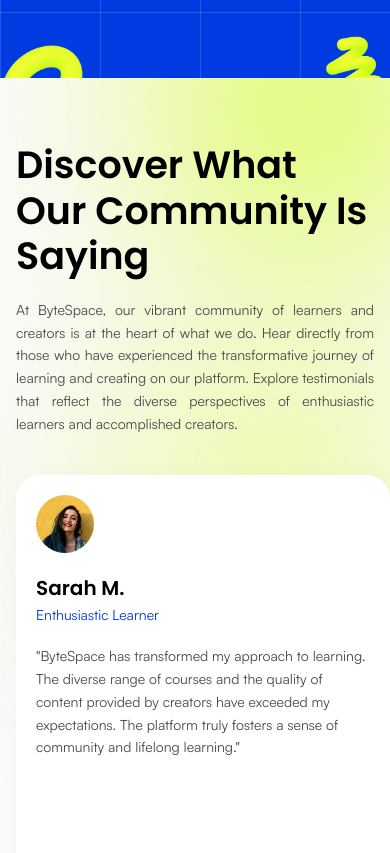
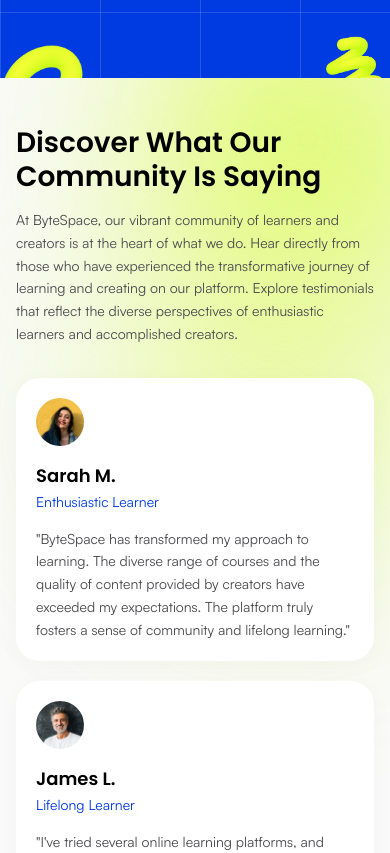
Before and after one commit to fahimx51/bytespace-new, a Next.js app: page / in a window 390 px wide. Shown: the part 6220-7073 px from the top of the page. Built offline with nearby package versions, Linux system fonts and the light colour scheme.

Commit message:
fix: make testimonials section responsive

```diff
--- a/components/landing-page/Testimonials.tsx
+++ b/components/landing-page/Testimonials.tsx
@@ -1,24 +1,33 @@
 import { testimonials, type Testimonial } from "@/data/data";
 import Image from "next/image";
 
-
 function TestimonialCard({ name, role, avatar, quote }: Testimonial) {
     return (
-        <article className="w-[374px] h-[407px]  rounded-3xl bg-white p-5 shadow-[0_4px_24px_rgba(0,0,0,0.03)] md:p-[17px] lg:p-5">
+        <article
+            className={[
+                "w-full rounded-3xl bg-white p-5 shadow-[0_4px_24px_rgba(0,0,0,0.03)] sm:p-6",
+                "max-md:mx-auto max-md:max-w-[420px]",
+
+                "md:max-lg:last:col-span-2 md:max-lg:last:w-[calc(50%-12px)] md:max-lg:last:justify-self-center",
+                "xl:h-[407px] xl:w-[374px] xl:p-5",
+            ].join(" ")}
+        >
             <Image
                 src={avatar}
                 alt={name}
                 width={58}
                 height={58}
-                className="h-[58px] w-[58px] rounded-full object-cover"
+                className="h-12 w-12 rounded-full object-cover sm:h-[58px] sm:w-[58px]"
             />
 
-            <h3 className="font-heading mt-5 text-base text-[20px] font-semibold text-black">
+            <h3 className="font-heading mt-4 text-lg font-semibold text-black sm:mt-5 xl:text-[20px]">
                 {name}
             </h3>
-            <p className="mt-0.5 text-sm md:text-[18px] text-primary">{role}</p>
+            <p className="mt-0.5 text-sm text-primary md:text-base xl:text-[18px]">
+                {role}
+            </p>
 
-            <p className="mt-5 text-sm leading-relaxed text-[#4a4a4f] md:text-[18px]">
+            <p className="mt-4 text-sm leading-relaxed text-[#4a4a4f] sm:mt-5 md:text-base xl:text-[18px]">
                 &quot;{quote}&quot;
             </p>
         </article>
@@ -35,14 +44,14 @@ export default function Testimonials() {
                 <div className="absolute -bottom-[10%] -left-[8%] h-[300px] w-[300px] rounded-full bg-[#b8c8f5]/70 blur-[100px] md:h-[380px] md:w-[380px]" />
             </div>
 
-            <div className="mx-auto max-w-7xl max-md:px-4 py-16 md:py-20">
+            <div className="mx-auto max-w-7xl px-4 py-12 md:px-6 md:py-16 lg:py-20 2xl:px-0">
                 {/* Header */}
-                <div className="flex flex-col gap-5 md:flex-row md:items-end md:justify-between md:gap-12">
-                    <h2 className="font-heading max-w-[577px] text-[38px] font-semibold leading-[1.2] text-black md:text-[44px]">
+                <div className="flex flex-col gap-4 md:gap-5 lg:flex-row lg:items-end lg:justify-between lg:gap-12">
+                    <h2 className="font-heading max-w-[577px] text-[28px] font-semibold leading-[1.2] text-black sm:text-[34px] md:text-[38px] lg:text-[44px]">
                         Discover What Our Community Is Saying
                     </h2>
 
-                    <p className="max-w-[580px] text-justify text-sm leading-relaxed text-[#4a4a4f] md:text-[18px]">
+                    <p className="max-w-[580px] text-sm leading-relaxed text-[#4a4a4f] md:text-base lg:text-justify lg:text-[18px]">
                         At ByteSpace, our vibrant community of learners and creators is at
                         the heart of what we do. Hear directly from those who have
                         experienced the transformative journey of learning and creating on
@@ -52,7 +61,7 @@ export default function Testimonials() {
                 </div>
 
                 {/* Cards */}
-                <div className="mt-10 grid grid-cols-1 items-start gap-5 md:mt-20 md:grid-cols-3 md:gap-6 lg:gap-8">
+                <div className="mt-8 grid grid-cols-1 items-start gap-5 md:mt-12 md:grid-cols-2 md:gap-6 lg:mt-20 lg:grid-cols-3 lg:gap-8">
                     {testimonials.map((t) => (
                         <TestimonialCard key={t.id} {...t} />
                     ))}
```
